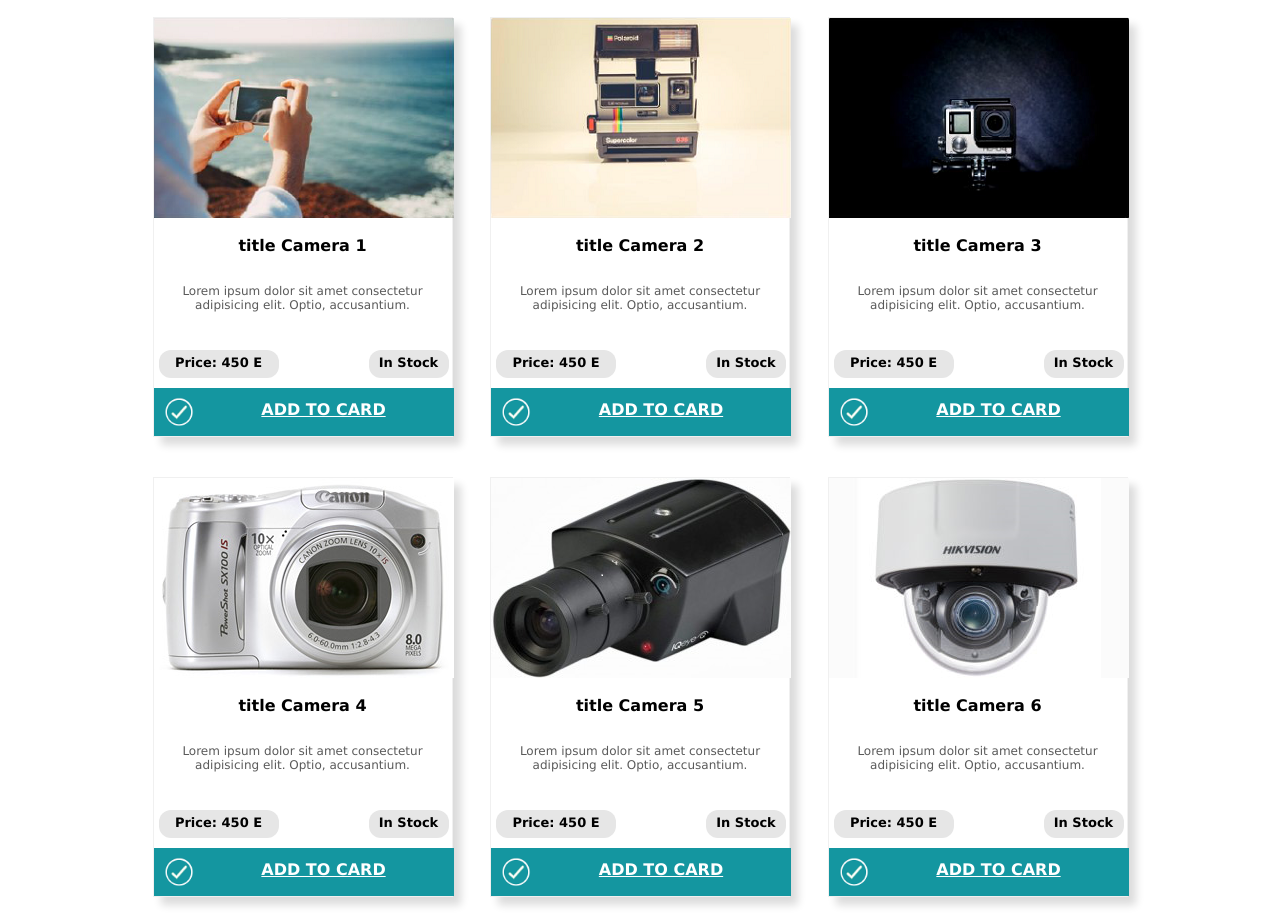
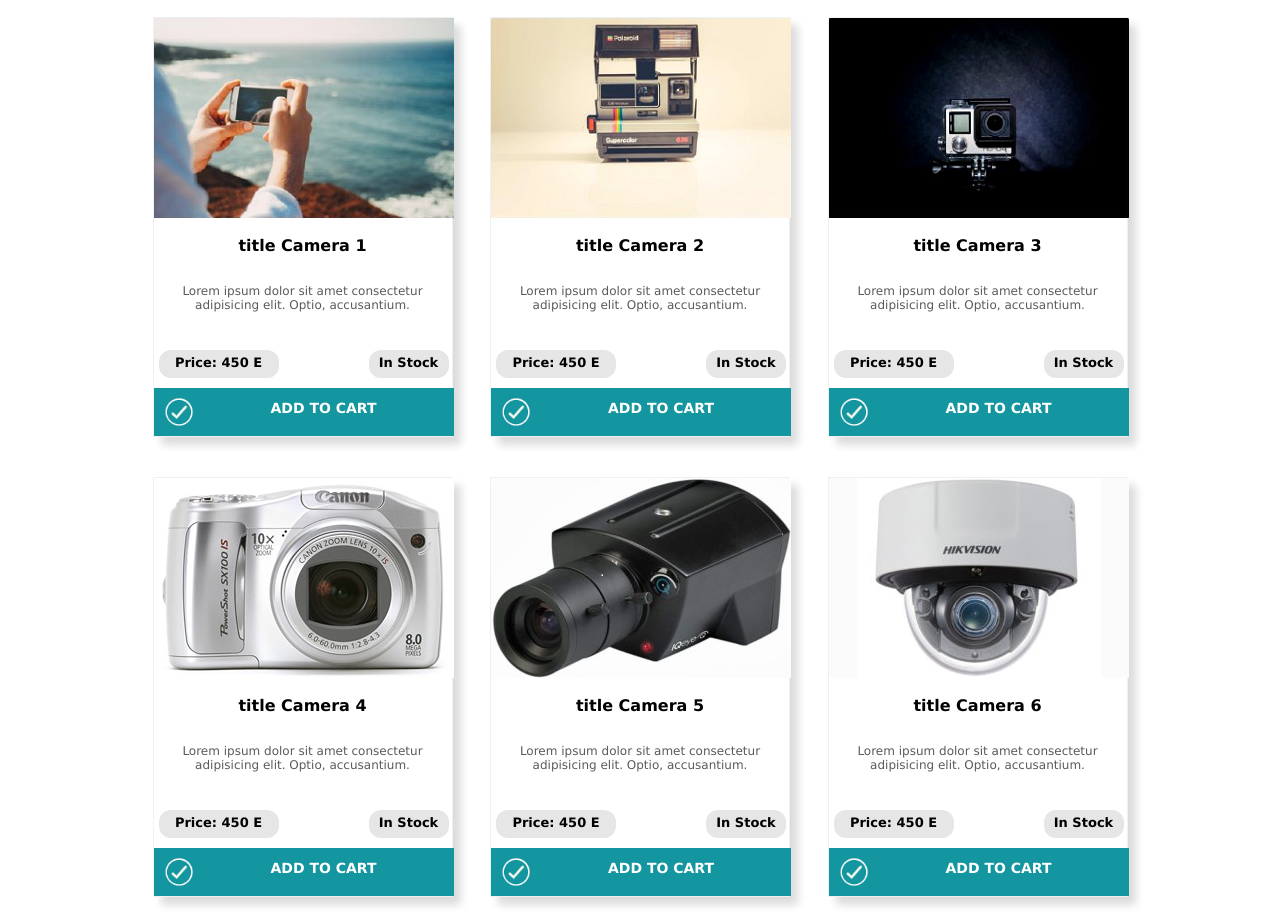
Before and after one commit to EnriqueDev01/codigo_s03_rwd, a plain HTML site: page Opcion2.html in a window 1280 px wide. Shown: the part 96-1013 px from the top of the page. Drawn offline with Linux system fonts and the light colour scheme.

Commit message:
segunda entrega - primera modificacion - reto 2

```diff
--- a/Opcion2.html
+++ b/Opcion2.html
@@ -30,7 +30,7 @@
                     </div>
                     <div class="product-buy">
                         <img class="product-buy-verify" src="./assets/img/check.png" alt="check">
-                        <a href="" class="product-buy-add">ADD TO CARD</a>
+                        <a href="" class="product-buy-add">ADD TO CART</a>
                     </div>
                 </article>
                 <article class="product">
@@ -45,7 +45,7 @@
                     </div>
                     <div class="product-buy">
                         <img class="product-buy-verify" src="./assets/img/check.png" alt="check">
-                        <a href="" class="product-buy-add">ADD TO CARD</a>
+                        <a href="" class="product-buy-add">ADD TO CART</a>
                     </div>
                 </article>
                 <article class="product">
@@ -60,7 +60,7 @@
                     </div>
                     <div class="product-buy">
                         <img class="product-buy-verify" src="./assets/img/check.png" alt="check">
-                        <a href="" class="product-buy-add">ADD TO CARD</a>
+                        <a href="" class="product-buy-add">ADD TO CART</a>
                     </div>
                 </article>
                 <article class="product">
@@ -75,7 +75,7 @@
                     </div>
                     <div class="product-buy">
                         <img class="product-buy-verify" src="./assets/img/check.png" alt="check">
-                        <a href="" class="product-buy-add">ADD TO CARD</a>
+                        <a href="" class="product-buy-add">ADD TO CART</a>
                     </div>
                 </article>
                 <article class="product">
@@ -90,7 +90,7 @@
                     </div>
                     <div class="product-buy">
                         <img class="product-buy-verify" src="./assets/img/check.png" alt="check">
-                        <a href="" class="product-buy-add">ADD TO CARD</a>
+                        <a href="" class="product-buy-add">ADD TO CART</a>
                     </div>
                 </article>
                 <article class="product">
@@ -105,7 +105,7 @@
                     </div>
                     <div class="product-buy">
                         <img class="product-buy-verify" src="./assets/img/check.png" alt="check">
-                        <a href="" class="product-buy-add">ADD TO CARD</a>
+                        <a href="" class="product-buy-add">ADD TO CART</a>
                     </div>
                 </article>
             </section>
--- a/css/Opcion2.css
+++ b/css/Opcion2.css
@@ -116,10 +116,12 @@ article{
     height: 30px;
 }
 .product-buy-add{
+    text-decoration: none;
     width: 240px;
     height: 48px;
     background-color: rgb(20, 150, 160);
     color: white;
+    font-size: 14px;
     font-weight: bold;
     padding: 12px;
 }
```
